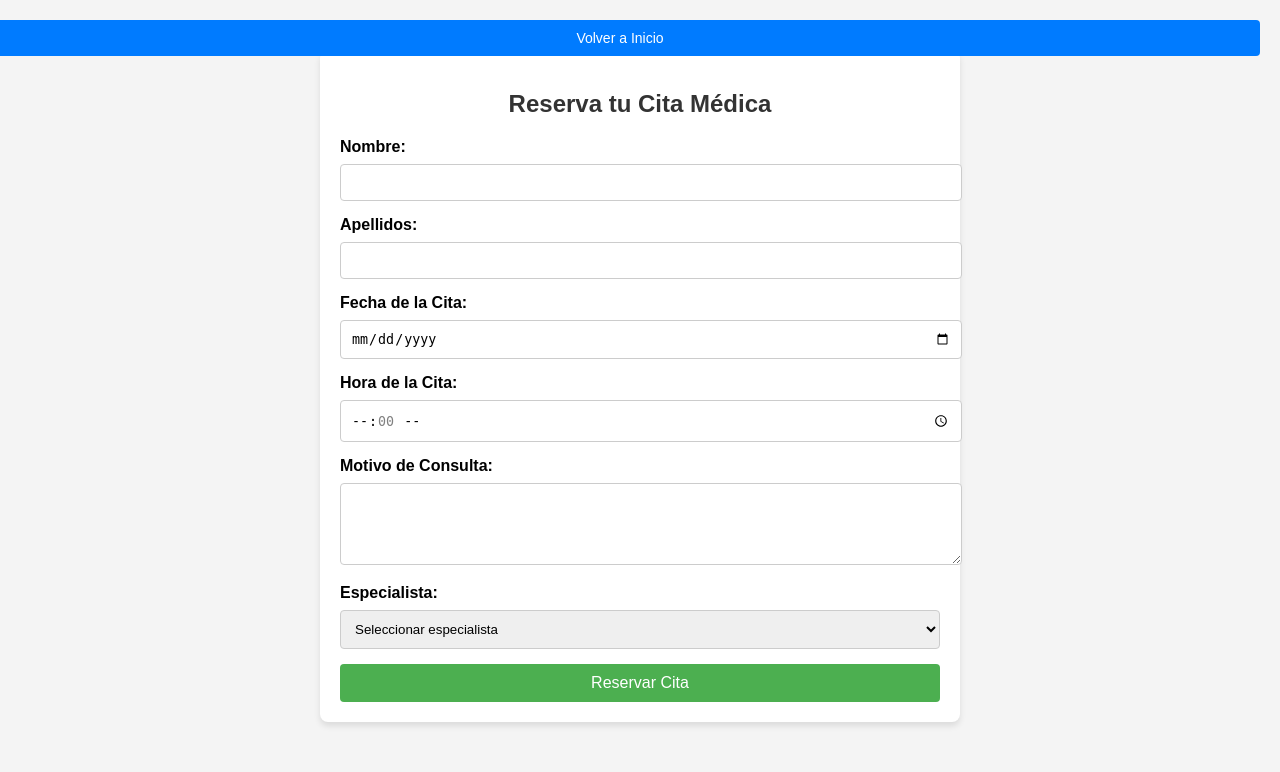
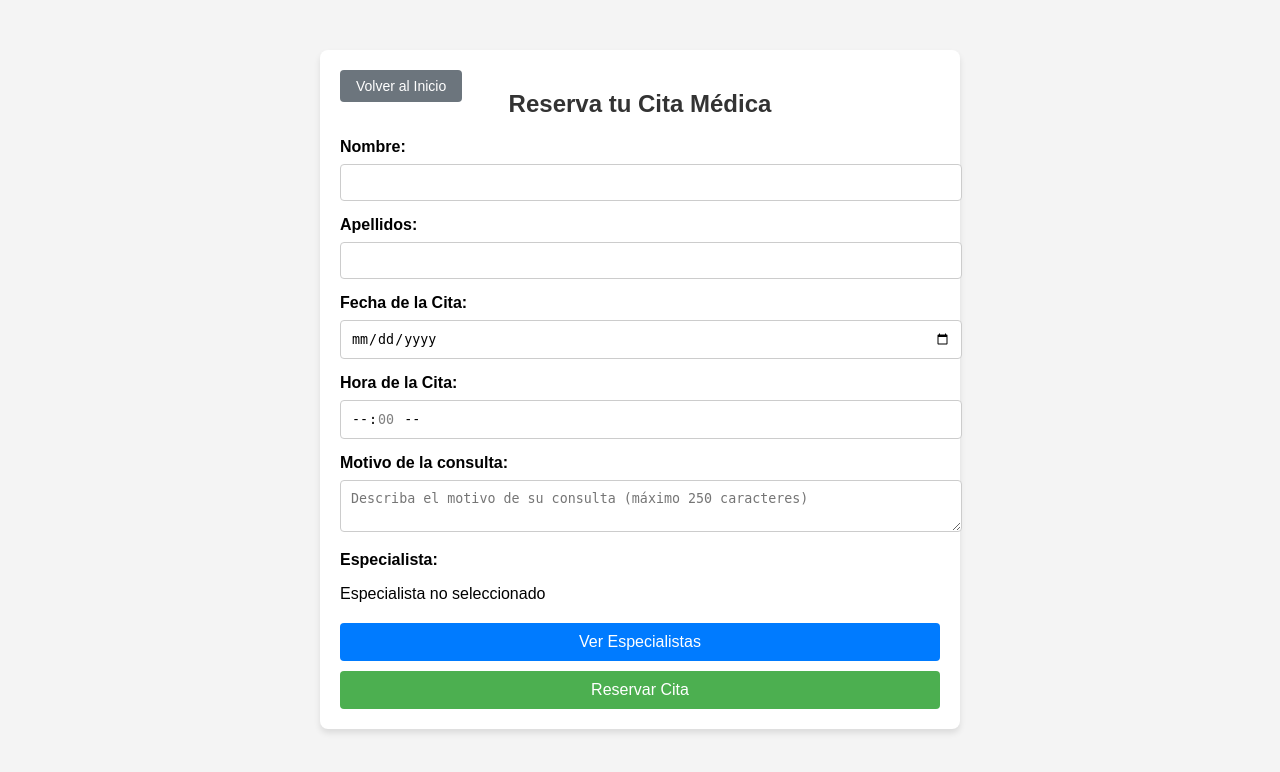
Before and after one commit to FMR08/ING-SOFTWARE-GRUPO-13, a Flask app: page /book in a window 1280 px wide. Shown: the top 772 px of the page. Run offline with Flask 3, Linux system fonts and the light colour scheme.

Commit message:
Mejora en el formulario para reservar citas

```diff
--- a/flask_web/website/templates/reservas.html
+++ b/flask_web/website/templates/reservas.html
@@ -11,18 +11,6 @@
             padding: 0;
             background-color: #f4f4f4;
         }
-        .back-button {
-            position: absolute;
-            top: 20px;
-            right: 20px;
-            padding: 10px;
-            background-color: #007BFF;
-            color: white;
-            border: none;
-            border-radius: 4px;
-            font-size: 14px;
-            cursor: pointer;
-        }
         .container {
             max-width: 600px;
             margin: 50px auto;
@@ -30,6 +18,7 @@
             padding: 20px;
             box-shadow: 0 4px 6px rgba(0, 0, 0, 0.1);
             border-radius: 8px;
+            position: relative;
         }
         h2 {
             text-align: center;
@@ -40,24 +29,52 @@
             margin-bottom: 8px;
             font-weight: bold;
         }
-        input[type="text"], input[type="date"], input[type="time"], select, textarea {
+        input[type="text"], input[type="date"], input[type="time"], textarea {
             width: 100%;
             padding: 10px;
             margin-bottom: 15px;
             border: 1px solid #ccc;
             border-radius: 4px;
         }
-        button {
+        .button-container {
+            display: flex;
+            gap: 10px;
+            flex-direction: column;
+            margin-top: 20px;
+        }
+        .reserve-btn, .view-specialists-btn {
+            padding: 10px;
             width: 100%;
-            padding: 10px;
-            background-color: #4CAF50;
             color: white;
             border: none;
             border-radius: 4px;
             font-size: 16px;
         }
-        button:hover {
+        .reserve-btn {
+            background-color: #4CAF50;
+        }
+        .reserve-btn:hover {
             background-color: #45a049;
+        }
+        .view-specialists-btn {
+            background-color: #007bff;
+        }
+        .view-specialists-btn:hover {
+            background-color: #0069d9;
+        }
+        #back-to-home-btn {
+            position: absolute;
+            top: 20px;
+            left: 20px;
+            background-color: #6c757d;
+            color: white;
+            border: none;
+            border-radius: 4px;
+            padding: 8px 16px;
+            font-size: 14px;
+        }
+        #back-to-home-btn:hover {
+            background-color: #5a6268;
         }
         #idCita {
             margin-top: 20px;
@@ -66,19 +83,19 @@
             color: #333;
             text-align: center;
         }
+        /* Ocultar el ícono de reloj en el campo de tiempo */
+        input[type="time"]::-webkit-calendar-picker-indicator {
+            display: none;
+            -webkit-appearance: none;
+        }
     </style>
 </head>
-<body>
-
-<!-- Botón para volver a la página principal en la esquina superior derecha -->
-<button onclick="location.href='{{ url_for('views.home') }}'" class="back-button">
-    Volver a Inicio
-</button>
+<body onload="restoreFormData()">
 
 <div class="container">
+    <button id="back-to-home-btn" onclick="location.href='{{ url_for('views.home') }}'">Volver al Inicio</button>
     <h2>Reserva tu Cita Médica</h2>
     <form id="formulario" onsubmit="generarIdCita(event)">
-        <!-- Campos del formulario -->
         <label for="nombre">Nombre:</label>
         <input type="text" id="nombre" name="nombre" required>
 
@@ -91,21 +108,18 @@
         <label for="hora">Hora de la Cita:</label>
         <input type="time" id="hora" name="hora" required min="08:00" max="22:00" step="3600">
 
-        <label for="motivo">Motivo de Consulta:</label>
-        <textarea id="motivo" name="motivo" rows="4" required></textarea>
+        <label for="motivo">Motivo de la consulta:</label>
+        <textarea id="motivo" name="motivo" maxlength="250" placeholder="Describa el motivo de su consulta (máximo 250 caracteres)"></textarea>
 
-        <label for="especialista">Especialista:</label>
-        <select id="especialista" name="especialista" required>
-            <option value="">Seleccionar especialista</option>
-            <option value="general">Médico General</option>
-            <option value="cirujano">Cirujano</option>
-            <option value="dermatologo">Dermatólogo</option>
-            <option value="neurologo">Neurólogo</option>
-            <option value="pediatra">Pediatra</option>
-            <option value="ginecologo">Ginecólogo</option>
-        </select>
+        <label>Especialista:</label>
+        <p id="selected-specialist">Especialista no seleccionado</p>
 
-        <button type="submit">Reservar Cita</button>
+        <div class="button-container">
+            <button type="button" onclick="saveFormData(); location.href='{{ url_for('views.especialistas') }}'" class="view-specialists-btn">
+                Ver Especialistas
+            </button>
+            <button type="submit" class="reserve-btn">Reservar Cita</button>
+        </div>
     </form>
 
     <div id="idCita" style="display:none;">
@@ -115,24 +129,44 @@
 </div>
 
 <script>
-    // Función para generar el ID de la cita
+    function saveFormData() {
+        const formData = {
+            nombre: document.getElementById('nombre').value,
+            apellidos: document.getElementById('apellidos').value,
+            fecha: document.getElementById('fecha').value,
+            hora: document.getElementById('hora').value,
+            motivo: document.getElementById('motivo').value
+        };
+        localStorage.setItem('formData', JSON.stringify(formData));
+    }
+
+    function restoreFormData() {
+        const formData = JSON.parse(localStorage.getItem('formData') || '{}');
+        document.getElementById('nombre').value = formData.nombre || '';
+        document.getElementById('apellidos').value = formData.apellidos || '';
+        document.getElementById('fecha').value = formData.fecha || '';
+        document.getElementById('hora').value = formData.hora || '';
+        document.getElementById('motivo').value = formData.motivo || '';
+
+        const selectedSpecialist = localStorage.getItem('selectedSpecialist') || 'Especialista no seleccionado';
+        document.getElementById('selected-specialist').textContent = selectedSpecialist;
+    }
+
     function generarIdCita(event) {
+        const specialist = localStorage.getItem('selectedSpecialist');
+        if (!specialist || specialist === 'Especialista no seleccionado') {
+            alert('Por favor, seleccione un especialista antes de reservar la cita.');
+            event.preventDefault();
+            return;
+        }
+
         event.preventDefault();
-
-        const nombre = document.getElementById('nombre').value;
-        const apellidos = document.getElementById('apellidos').value;
-        const fecha = document.getElementById('fecha').value;
-        const hora = document.getElementById('hora').value;
-
-        const fechaHora = new Date(fecha + 'T' + hora);
-        const timestamp = fechaHora.getTime();
-        const randomNum = Math.floor(Math.random() * 1000);
-        const citaId = `CITA-${timestamp}-${randomNum}`;
-
-        document.getElementById('citaId').textContent = citaId;
-        document.getElementById('idCita').style.display = 'block';
-
-        document.getElementById('formulario').reset();
+        const idCita = Math.random().toString(36).substring(2, 10).toUpperCase();
+        document.getElementById("idCita").style.display = 'block';
+        document.getElementById("citaId").innerText = idCita;
+        document.getElementById("formulario").reset();
+        localStorage.removeItem('formData');
+        localStorage.removeItem('selectedSpecialist');
     }
 </script>
 
--- a/flask_web/website/views.py
+++ b/flask_web/website/views.py
@@ -10,6 +10,6 @@ def home():
 def reservas():
     return render_template("reservas.html")
 
-@views.route('/schedule')
-def horario():
-    return render_template("horario.html")
+@views.route('/specialist')
+def especialistas():
+    return render_template("especialistas.html")
```
Also changed, not shown: flask_web/website/templates/especialistas.html (added, +70 -0 lines), flask_web/website/templates/horario.html (deleted, +0 -127 lines).
